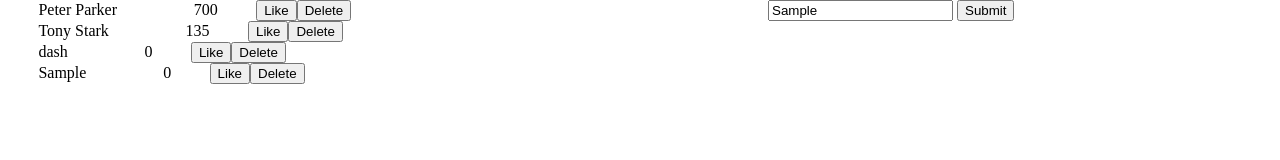
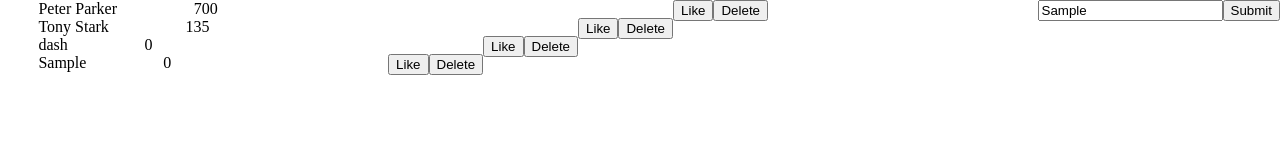
Before and after one commit to fhcsulb/Homework-6, a plain HTML site: page website/index.html in a window 1280 px wide. Both pictures are taken after typing "Sample" into the empty fields and a click on the button "Submit". Drawn offline with Linux system fonts and the light colour scheme.

Commit message:
Added comments . CSS has been updated for styling.

```diff
--- a/website/app.js
+++ b/website/app.js
@@ -1,102 +1,136 @@
+// An array that contains the name and like_count of the pre-defined candidates.
 const  candidates = [
   { name: 'Peter Parker', likes: 700},
   { name: 'Tony Stark', likes: 135},
   { name: 'dash', likes: 0},
 ]
 
-
-function printCandidates()
-{
+// This funcion prints the candidates and their like_count
+// iteratively using the candidate[]
+function printCandidates() {
     for ( i = 0; i < candidates.length; i++)
     {
-
-
+          // Create a div and make it the child of the 'candidate' div.
+          // The 'candidate' div is instantiated in the HTML
           let element = document.createElement("div");
           document.getElementById("candidate").appendChild(element);
+          // The the div of the div to the candidate name
+          element.id = candidates[i].name;
 
-          element.id = candidates[i].name;
+          // Create a p element inside the just created 'person' div
+          // to hold the candidate's name
           let candidate_name = document.createElement("p");
           candidate_name.innerHTML = candidates[i].name;
           element.appendChild(candidate_name);
 
+          // Create a p element inside the 'person' div
+          // to hold their number of likes
           let like_count = document.createElement("p");
-
-          // set the like counter ID to the array index.
+          // Set the p element ID to the candidate[i] index.
           like_count.id=i;
           like_count.innerHTML = candidates[i].likes;
           element.appendChild(like_count);
 
 
+          // Create the delete-button
+          // Set the button's classname to the candidate[i] index
+          let delete_button = document.createElement("button");
+          delete_button.innerHTML = "Delete";
+          delete_button.className = i;
+          // Define an onclick function. This function will pass buttons with the same class name
+          // (ie. from the same array index)
+          delete_button.onclick = function(){
+            deleteCandidate(this.className);
+          };
+          element.appendChild(delete_button);
+
+          // Create the like-button
+          // Set the button's classname to the candidate[i] index
           let like_button = document.createElement("button");
           like_button.innerHTML = "Like";
           like_button.className=i;
-          like_button.onclick = function(){ likeIncrement(this.className)};
+          // Define an onclick function. This function will pass buttons with the same class name
+          // (ie. from the same array index)
+          like_button.onclick = function(){
+            likeIncrement(this.className)
+          };
           element.appendChild(like_button);
 
-          let delete_button = document.createElement("button");
-          delete_button.innerHTML = "Delete";
-          delete_button.className = i;
-          delete_button.onclick = function(){ deleteCandidate(this.className);};
-          element.appendChild(delete_button);
 
 
     }
 }
 
+// This is a function for increasing the candidate like counter
+// If 'like' is clicked, then increase the counter
+function likeIncrement(index)
+{
+    // Update the number of likes
+    candidates[index].likes = candidates[index].likes+1;
 
+    // Update the value on the HTML document.
+    document.getElementById(index).innerHTML = candidates[index].likes;
+    console.log("Like Button clicked ! ");
+}
 
+// This is a function that removes candidates
+// When a candidate is removed, their name will no longer appear.
+function deleteCandidate(index) {
+  // Return the 'candidate' div - the overarching div
+  var parent = document.getElementById("candidate");
 
-function deleteCandidate(index)
-{
-  console.log(index);
-  var parent = document.getElementById("candidate");
+  // return a single div from the 'candidate' div.
+  // since the child divs have IDs that are the candidate's names, just retrieve by candidate name
   let child = document.getElementById(candidates[index].name);
-  console.log(child);
+
+  // remove the child from the parent (ie. the 'person' div from the 'candidate' div)
   parent.removeChild(child);
   console.log("Delete Button clicked ! ");
 }
 
 
-
-  function addCandidate()
-  {
+  // This is a function for adding candidates.
+  // When a candidate is added, their name will appear in the list.
+  function addCandidate() {
+    // Retrieve the user-input name from the text input box
+    // Set their inital like_count to 0
     let new_name = document.getElementById("candidate_name").value ;
     candidates.push({name: new_name, likes: 0 })
 
+    // Create a div and make it the child of the 'candidate' div.
+    // The 'candidate' div is instantiated in the HTML
     let element = document.createElement("div");
     element.id = new_name;
     document.getElementById("candidate").appendChild(element);
 
+    // Create a p element inside the just created 'person' div
+    // to hold the candidate's name
     let candidate_name = document.createElement("p");
     candidate_name.innerHTML = new_name;
     element.appendChild(candidate_name);
 
+     // Create a p element inside the 'person' div
+    // to hold their number of likes
     let like_count = document.createElement("p");
     like_count.id=candidates.length - 1;
     like_count.innerHTML = 0;
     element.appendChild(like_count);
 
+    // Create the delete-button
+    // Set the button's classname to the candidate[i] index
+    let delete_button = document.createElement("button");
+    delete_button.className = candidates.length - 1;
+    delete_button.innerHTML = "Delete";
+    delete_button.onclick = function () { deleteCandidate(this.className)};
+    element.appendChild(delete_button);
 
+    // Create the like-button
+    // Set the button's classname to the candidate[i] index
     let like_button = document.createElement("button");
     like_button.innerHTML = "Like";
     like_button.className=candidates.length - 1;
     like_button.onclick = function(){ likeIncrement(this.className)};
     element.appendChild(like_button);
 
-    let delete_button = document.createElement("button");
-    delete_button.className = candidates.length - 1;
-    delete_button.innerHTML = "Delete";
-    delete_button.onclick = function () { deleteCandidate(this.className)};
 
-    element.appendChild(delete_button);
   }
-
-
-  function likeIncrement(index)
-  {
-      console.log(candidates[index]);
-
-      candidates[index].likes = candidates[index].likes+1;
-      document.getElementById(index).innerHTML = candidates[index].likes;
-      console.log("Like Button clicked ! ");
-  }
--- a/website/index.html
+++ b/website/index.html
@@ -16,8 +16,9 @@
 
     <div id="add">
         <form action>
+            <button type="button" onclick ="addCandidate()"> Submit </button>
             <input type="text" id = "candidate_name" placeholder="Input name" >
-            <button type="button" onclick ="addCandidate()"> Submit </button>
+
         </form>
     </div>
 
--- a/website/style.css
+++ b/website/style.css
@@ -9,6 +9,10 @@ div#candidate{
     width: 60%;
 }
 
+div#add{
+    width: 40%;
+}
+
 div#candidate div{
     width: 100%;
 }
@@ -17,3 +21,15 @@ p {
     display: inline;
     margin: 5%;
 }
+
+button#submit{
+    float: right;
+}
+
+input{
+    float: right;
+}
+
+button{
+    float: right;
+}
```
